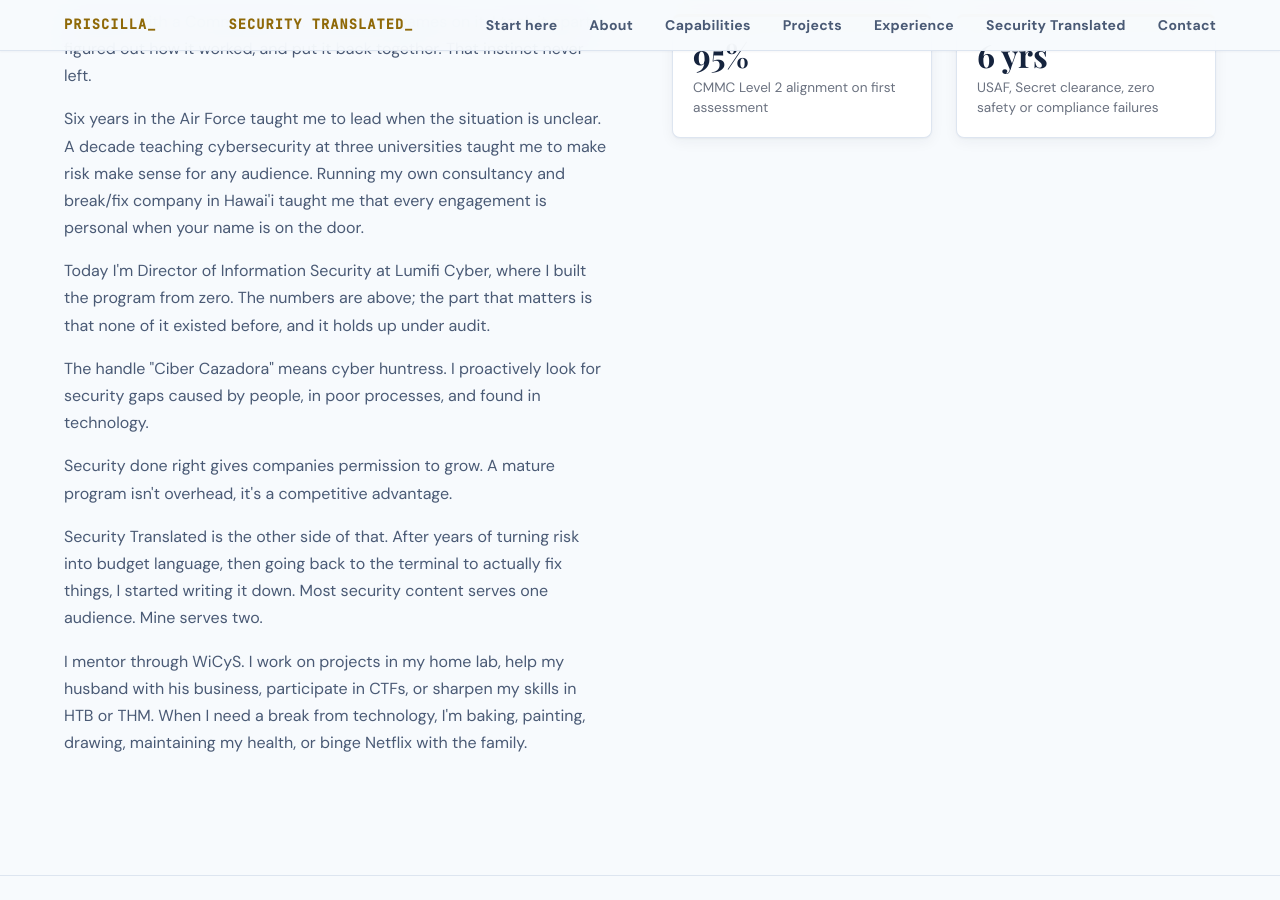
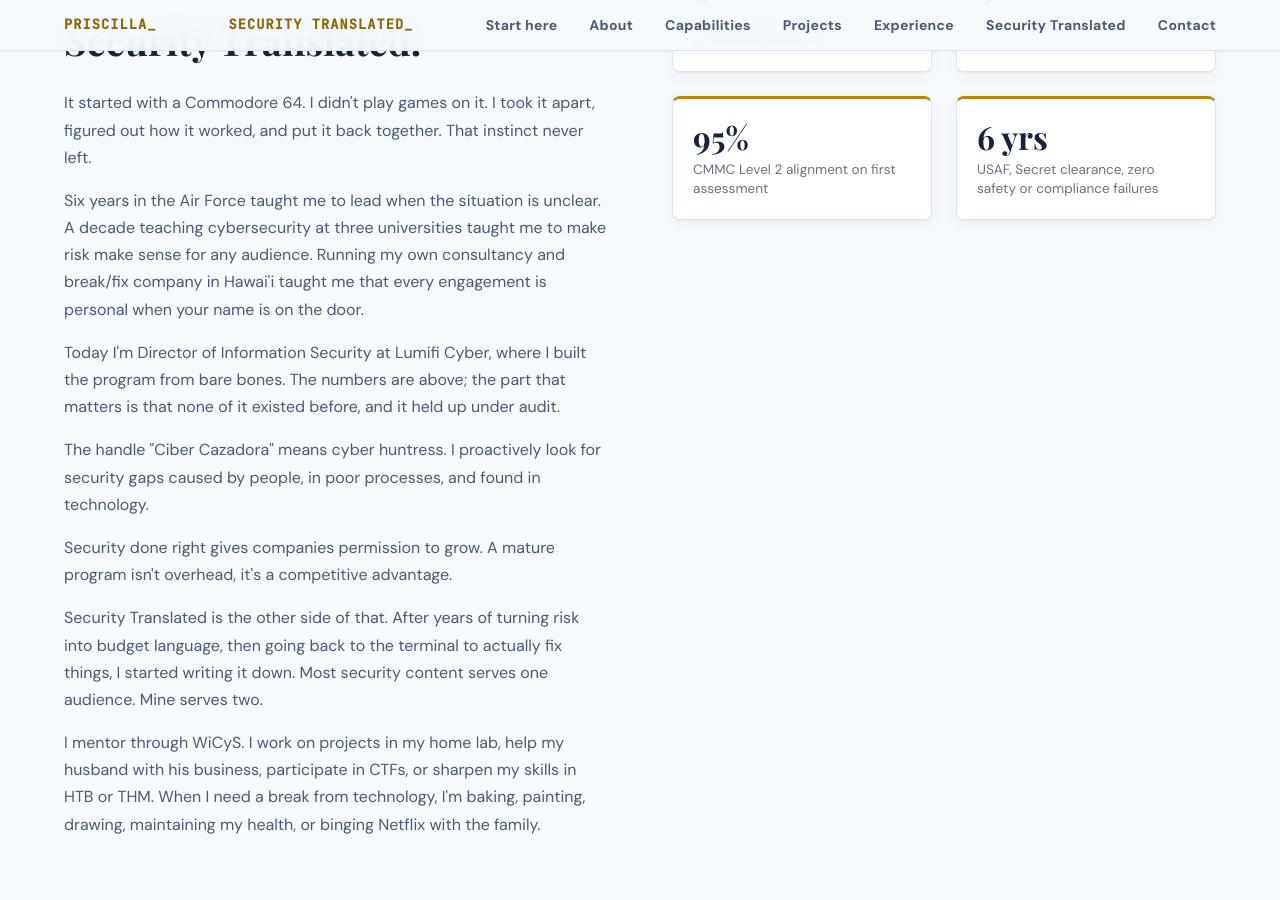
Before and after one commit to cibercazadora/cibercazadora.github.io, a Jekyll site: the page built from index.html, in a window 1280 px wide and 900 px high, scrolled down 2091 px. Built offline with Jekyll 4.4.1, drawn with Linux system fonts in a browser that asks for light colours; some of the changed lines change nothing that is shown; some of the changed text lies outside the part shown.

Commit message:
Revise hero content and enhance text clarity
Updated text in hero section and improved readability.

```diff
--- a/index.html
+++ b/index.html
@@ -9,7 +9,8 @@
   <div class="container">
     <div class="hero-content fade-up">
       <span class="hero-label">Security Leader · USAF Veteran · CISSP &amp; GCPN</span>
-      <h1>I don't inherit security programs<br>I <em>build</em> them</h1>
+      <h1><br>I <em>build</em> security programs</h1>
+      <h2>from scratch with lean teams, pass audits quickly, and personally defend the work to clients.</h2>
       <h2>Then I translate them for the people who pay for them.</h2>
       <p class="hero-description">
         Director of Information Security at an MDR provider running 24/7 SOC operations worldwide.
@@ -106,8 +107,8 @@
         </p>
         <p>
           Today I'm Director of Information Security at Lumifi Cyber, where I built the program
-          from zero. The numbers are above; the part that matters is that none of it existed
-          before, and it holds up under audit.
+          from bare bones. The numbers are above; the part that matters is that none of it existed
+          before, and it held up under audit.
         </p>
         <p>
           The handle "Ciber Cazadora" means cyber huntress. I proactively look for security gaps caused by people, in poor processes, and found in technology.
@@ -123,7 +124,7 @@
         </p>
         <p>
           I mentor through WiCyS. I work on projects in my home lab, help my husband with his business, participate in CTFs, or sharpen my skills in HTB or THM.
-          When I need a break from technology, I'm baking, painting, drawing, maintaining my health, or binge Netflix with the family.
+          When I need a break from technology, I'm baking, painting, drawing, maintaining my health, or binging Netflix with the family.
         </p>
       </div>
 
@@ -178,6 +179,39 @@
       Free to subscribe. Read it on
       <a href="https://securitytranslated.substack.com" target="_blank" rel="noopener">Substack</a>.
     </p>
+<script>
+      <!-- Lead magnet callout. Uses the .st-callout classes from the stylesheet. -->
+
+  // Replace with your actual Substack RSS feed URL
+  const rssUrl = 'https://securitytranslated.substack.com/feed';
+  // Convert RSS to JSON to read it with JavaScript
+  const apiGrid = `https://rss2json.com{encodeURIComponent(rssUrl)}`;
+
+  fetch(apiGrid)
+    .then(response => response.json())
+    .then(data => {
+      if (data.status === 'ok') {
+        let html = '<ul>';
+        // Displays the 5 most recent posts
+        data.items.slice(0, 5).forEach(item => {
+          const pubDate = new Date(item.pubDate).toLocaleDateString();
+          html += `<li>
+            <a href="${item.link}" target="_blank" rel="noopener noreferrer"><strong>${item.title}</strong></a>
+            <small>(${pubDate})</small>
+          </li>`;
+        });
+        html += '</ul>';
+        document.getElementById('substack-posts').innerHTML = html;
+      } else {
+        document.getElementById('substack-posts').innerHTML = 'Failed to load posts.';
+      }
+    })
+    .catch(() => {
+      document.getElementById('substack-posts').innerHTML = 'Error loading posts.';
+    });
+</script>
+
+
 
     <!-- Lead magnet callout. Uses the .st-callout classes from the stylesheet. -->
     <div class="st-callout">
```
